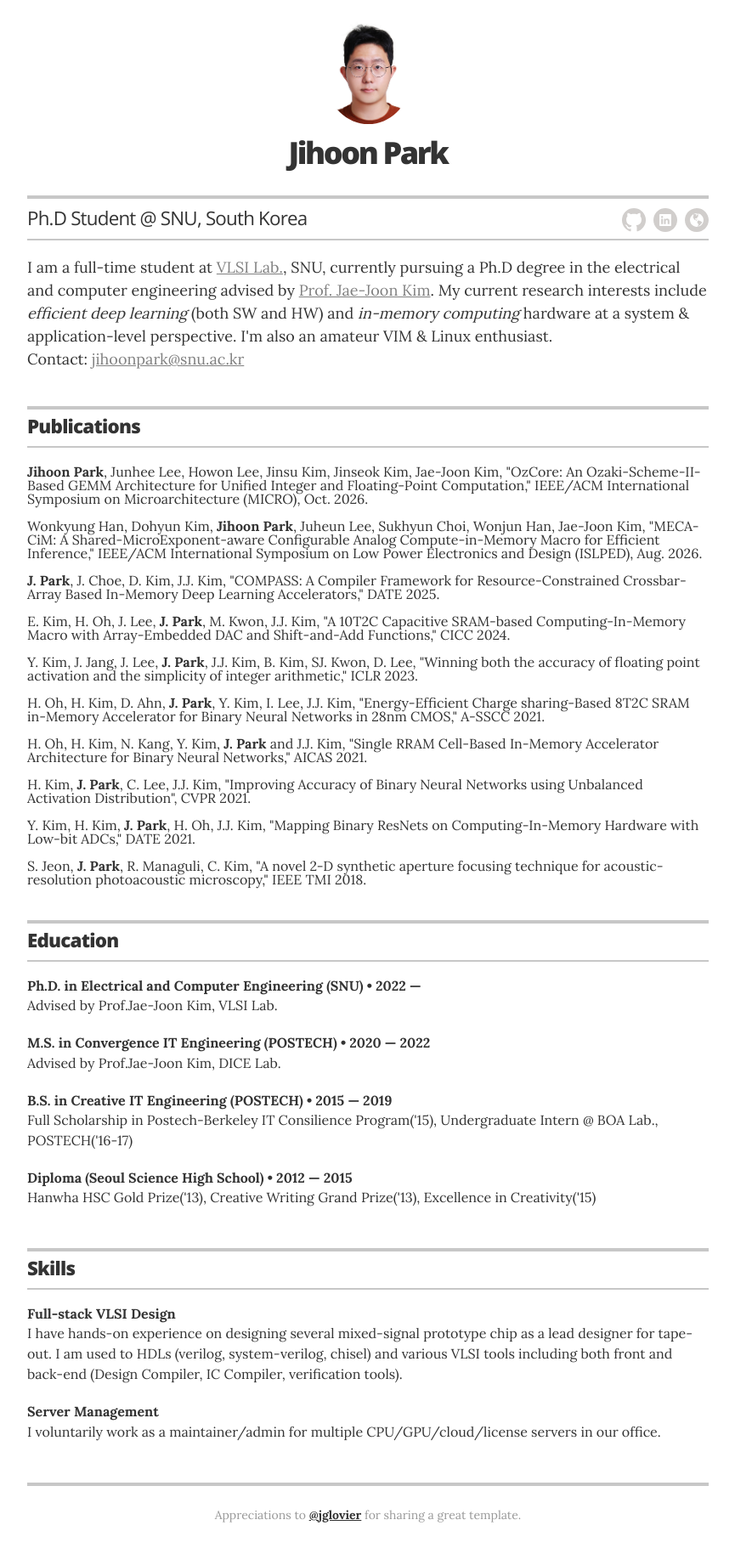
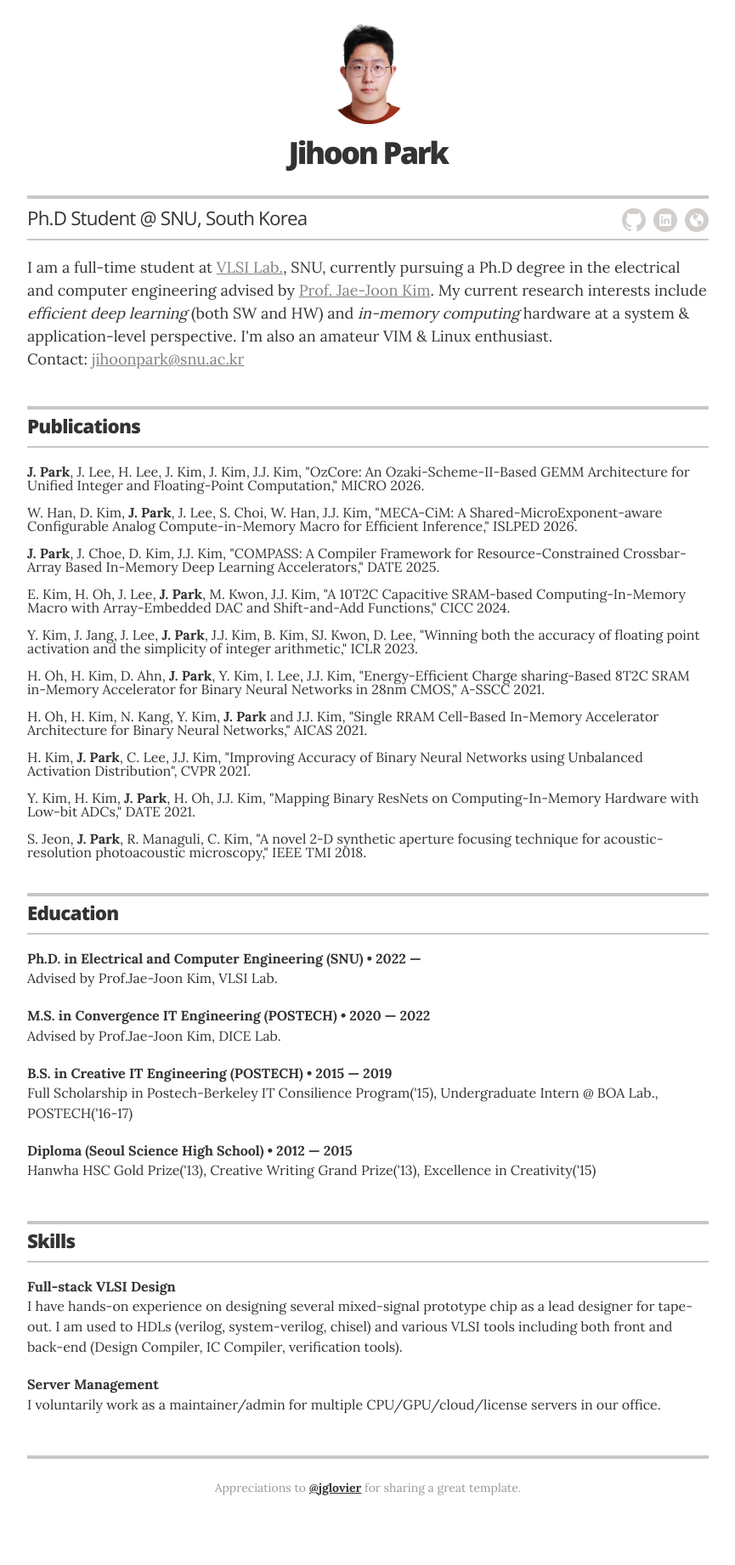
Before and after one commit to inventor71/vinnspace, a Jekyll site: the page built from index.html, in a window 1280 px wide. Shown: the whole page at 85% size, without its empty margins (207-1072 px from the left). Built offline with Jekyll 4.4.1, drawn with Linux system fonts in a browser that asks for light colours; after the commit the page ends 1810 px from its top, so only the background shows below that.

Commit message:
Match citation style of new publications to existing entries
Co-Authored-By: Claude Opus 5 (1M context) <noreply@anthropic.com>

```diff
--- a/_data/publications.yml
+++ b/_data/publications.yml
@@ -1,6 +1,6 @@
 # Publications
-- item: '<b>Jihoon Park</b>, Junhee Lee, Howon Lee, Jinsu Kim, Jinseok Kim, Jae-Joon Kim, "OzCore: An Ozaki-Scheme-II-Based GEMM Architecture for Unified Integer and Floating-Point Computation," IEEE/ACM International Symposium on Microarchitecture (MICRO), Oct. 2026.'
-- item: 'Wonkyung Han, Dohyun Kim, <b>Jihoon Park</b>, Juheun Lee, Sukhyun Choi, Wonjun Han, Jae-Joon Kim, "MECA-CiM: A Shared-MicroExponent-aware Configurable Analog Compute-in-Memory Macro for Efficient Inference," IEEE/ACM International Symposium on Low Power Electronics and Design (ISLPED), Aug. 2026.'
+- item: '<b>J. Park</b>, J. Lee, H. Lee, J. Kim, J. Kim, J.J. Kim, "OzCore: An Ozaki-Scheme-II-Based GEMM Architecture for Unified Integer and Floating-Point Computation," MICRO 2026.'
+- item: 'W. Han, D. Kim, <b>J. Park</b>, J. Lee, S. Choi, W. Han, J.J. Kim, "MECA-CiM: A Shared-MicroExponent-aware Configurable Analog Compute-in-Memory Macro for Efficient Inference," ISLPED 2026.'
 - item: '<b>J. Park</b>, J. Choe, D. Kim, J.J. Kim, "COMPASS: A Compiler Framework for Resource-Constrained Crossbar-Array Based In-Memory Deep Learning Accelerators," DATE 2025.'
 - item: 'E. Kim, H. Oh, J. Lee, <b>J. Park</b>, M. Kwon, J.J. Kim, "A 10T2C Capacitive SRAM-based Computing-In-Memory Macro with Array-Embedded DAC and Shift-and-Add Functions," CICC 2024.'
 - item: 'Y. Kim, J. Jang, J. Lee, <b>J. Park</b>, J.J. Kim, B. Kim, SJ. Kwon, D. Lee, "Winning both the accuracy of floating point activation and the simplicity of integer arithmetic," ICLR 2023.'
```
